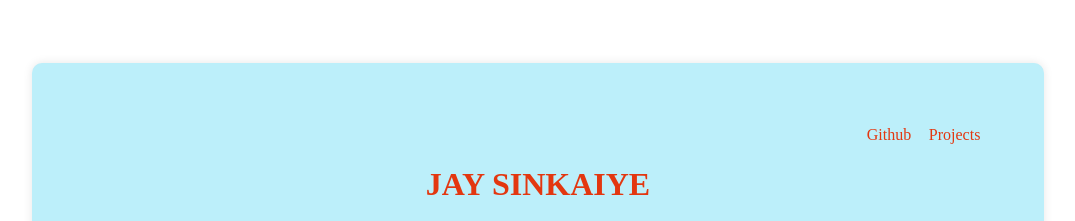
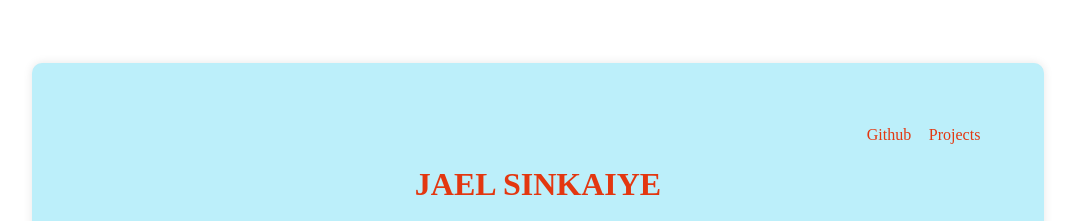
Before and after one commit to Josink/PersonalWebsite, a plain HTML site: page homePage.html in a window 1280 px wide. Shown: the top 221 px of the page, without its empty margins (102-1177 px from the left). Drawn offline with Linux system fonts and the light colour scheme.

Commit message:
jay -> jael

```diff
--- a/homePage.html
+++ b/homePage.html
@@ -3,7 +3,7 @@
 
 <head>
     <meta charset="UTF-8">
-    <title>Jay Sinkaiye</title>
+    <title>Jael Sinkaiye</title>
     <link rel = "stylesheet" href = "style.css">
     <script src = "script.js"></script>
 </head>
@@ -16,7 +16,7 @@
         </div>
 
         <div class = "name">
-            <h1>JAY SINKAIYE</h1>
+            <h1>JAEL SINKAIYE</h1>
         </div>
 
         <div class = "info">
```
